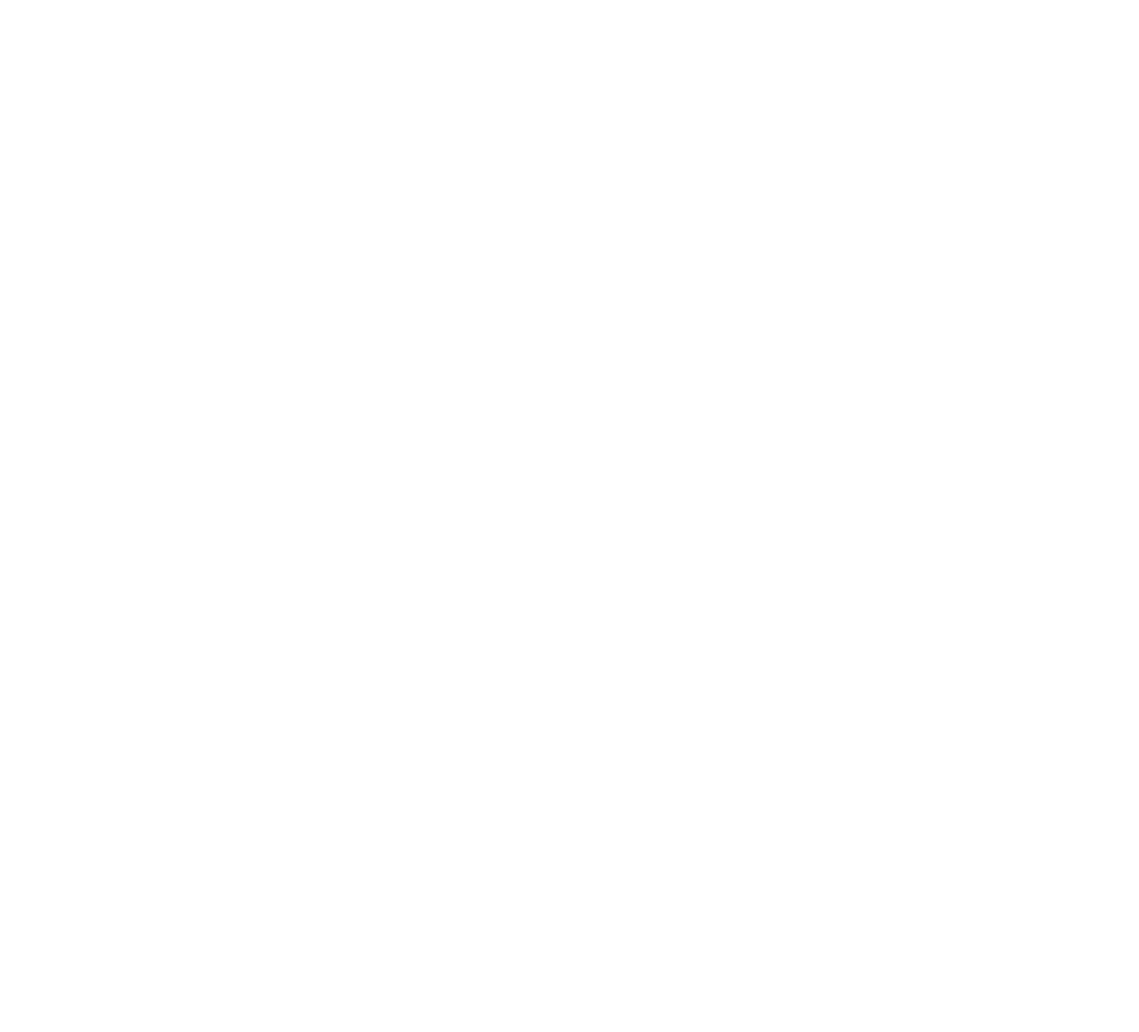
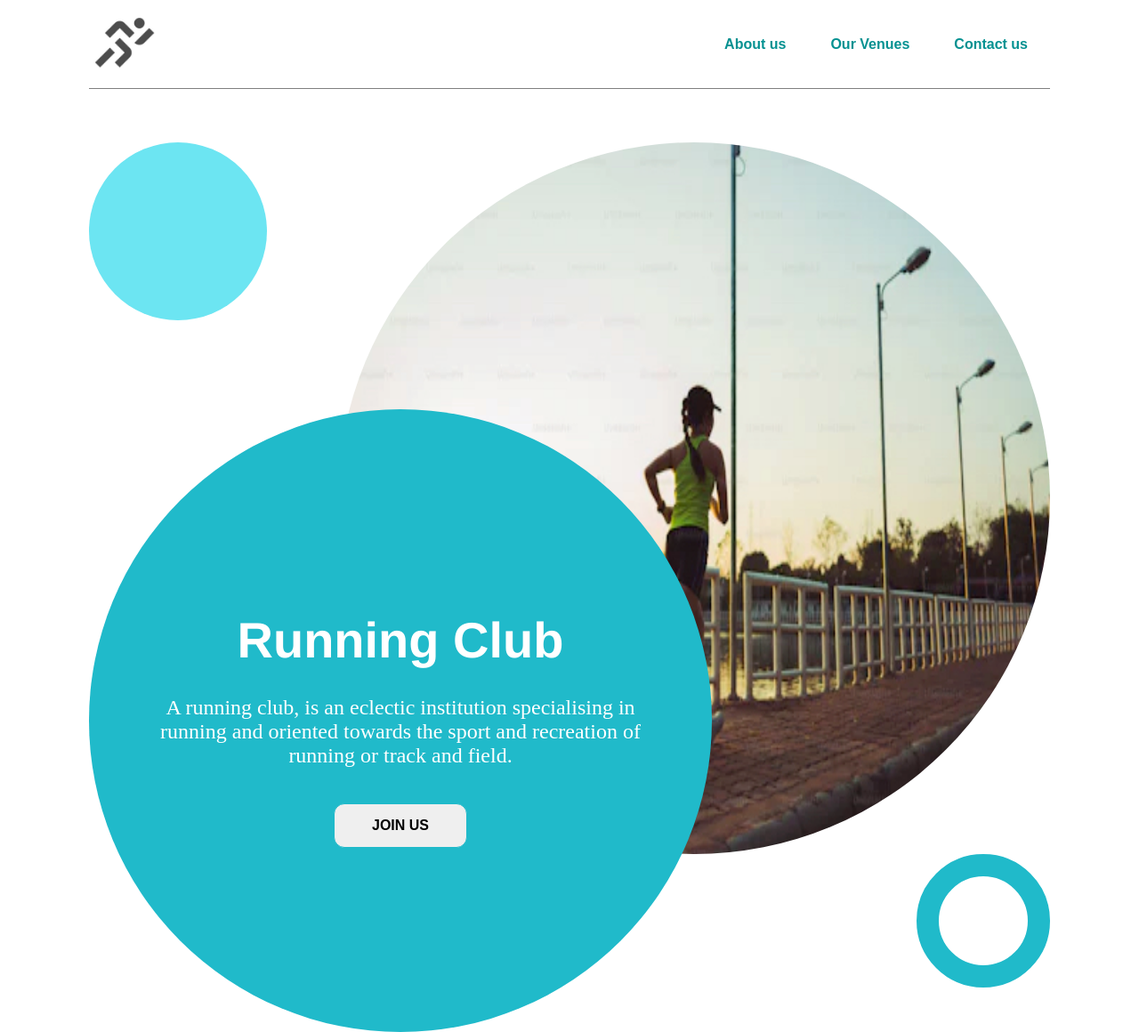
Before and after one commit to paulohahn86/RunningClub, a plain HTML site: page index.html in a window 1280 px wide. Shown: the whole page at 89% size. Before the commit the page ends 800 px from the top, so only its background shows below. Drawn offline with Linux system fonts and the light colour scheme.

Commit message:
Create Header and CTA

```diff
--- a/index.html
+++ b/index.html
@@ -3,7 +3,45 @@
   <head>
     <meta charset="UTF-8" />
     <meta name="viewport" content="width=device-width, initial-scale=1.0" />
+    <link rel="stylesheet" href="/resource/css/styles.css" />
     <title>Running Club</title>
   </head>
-  <body></body>
+  <body>
+    <header>
+      <div class="logo">
+        <img src="/resource/images/Logo.png" alt="Running Club Logo" />
+      </div>
+
+      <nav class="navegation">
+        <ul>
+          <li><a href="#">About us</a></li>
+          <li><a href="#">Our Venues</a></li>
+          <li><a href="#">Contact us</a></li>
+        </ul>
+      </nav>
+    </header>
+
+    <section class="main-content">
+      <section id="cta">
+        <div class="background position1"></div>
+        <div class="background position2">
+          <img src="/resource/images/running-cta.jpg" alt="CTA Running Club" />
+        </div>
+        <div class="background position3">
+          <div class="cta-description">
+            <h1>Running Club</h1>
+            <p>
+              A running club, is an eclectic institution specialising in running
+              and oriented towards the sport and recreation of running or track
+              and field.
+            </p>
+            <button class="join-us">
+              <a href="#">JOIN US</a>
+            </button>
+          </div>
+        </div>
+        <div class="background position4"></div>
+      </section>
+    </section>
+  </body>
 </html>
--- /dev/null
+++ b/resource/css/styles.css
@@ -0,0 +1,128 @@
+* {
+  margin: 0;
+  padding: 0;
+  box-sizing: border-box;
+}
+
+body {
+  max-width: 1200px;
+  margin: 0 auto;
+}
+
+header {
+  display: flex;
+  justify-content: space-between;
+  align-items: center;
+  height: 100px;
+  margin: 0 60px;
+  border-bottom: 1px solid grey;
+}
+
+.logo img {
+  width: 80px;
+  height: 80px;
+}
+
+.navegation ul {
+  display: flex;
+}
+
+.navegation li {
+  list-style-type: none;
+  padding: 0 25px;
+}
+
+.navegation a {
+  font-family: Arial, Helvetica, sans-serif;
+  font-weight: bold;
+  color: rgb(4, 145, 145);
+  text-decoration: none;
+  cursor: pointer;
+}
+
+#cta {
+  position: relative;
+  top: 60px;
+}
+
+.position1 {
+  position: absolute;
+  left: 60px;
+  width: 200px;
+  height: 200px;
+  border-radius: 50%;
+  background-color: #6ce5f2;
+}
+
+.position2 {
+  position: absolute;
+  right: 60px;
+  z-index: 1;
+}
+
+.position2 img {
+  width: 800px;
+  height: 800px;
+  border-radius: 50%;
+}
+
+.position3 {
+  position: absolute;
+  width: 700px;
+  height: 700px;
+  left: 60px;
+  bottom: -1000px;
+  border-radius: 50%;
+  background-color: #20baca;
+  z-index: 2;
+}
+
+.cta-description {
+  display: flex;
+  flex-direction: column;
+  height: 100%;
+  justify-content: center;
+  align-items: center;
+}
+
+.cta-description h1 {
+  padding: 20px;
+  color: white;
+  font-size: 3.5rem;
+  font-weight: bolder;
+  font-family: "Franklin Gothic Medium", "Arial Narrow", Arial, sans-serif;
+}
+
+.cta-description p {
+  font-size: 1.5rem;
+  padding: 10px 80px;
+  text-align: center;
+  color: white;
+}
+
+button {
+  color: white;
+  margin-top: 30px;
+  width: 150px;
+  height: 50px;
+  border: 1px solid #20baca;
+  border-radius: 12px;
+}
+
+.join-us a {
+  color: black;
+  text-decoration: none;
+  font-size: 1rem;
+  font-weight: bolder;
+}
+
+.position4 {
+  position: absolute;
+  width: 150px;
+  height: 150px;
+  bottom: -950px;
+  right: 60px;
+  border: 25px solid #20baca;
+  border-radius: 50%;
+  background-color: white;
+}
```
Also changed, not shown: resource/images/Logo.jpg (deleted), resource/images/Logo.png (added), resource/images/RunningClubFavicon.ico (deleted), resource/images/running-cta.jpg (added), 1 other file.
